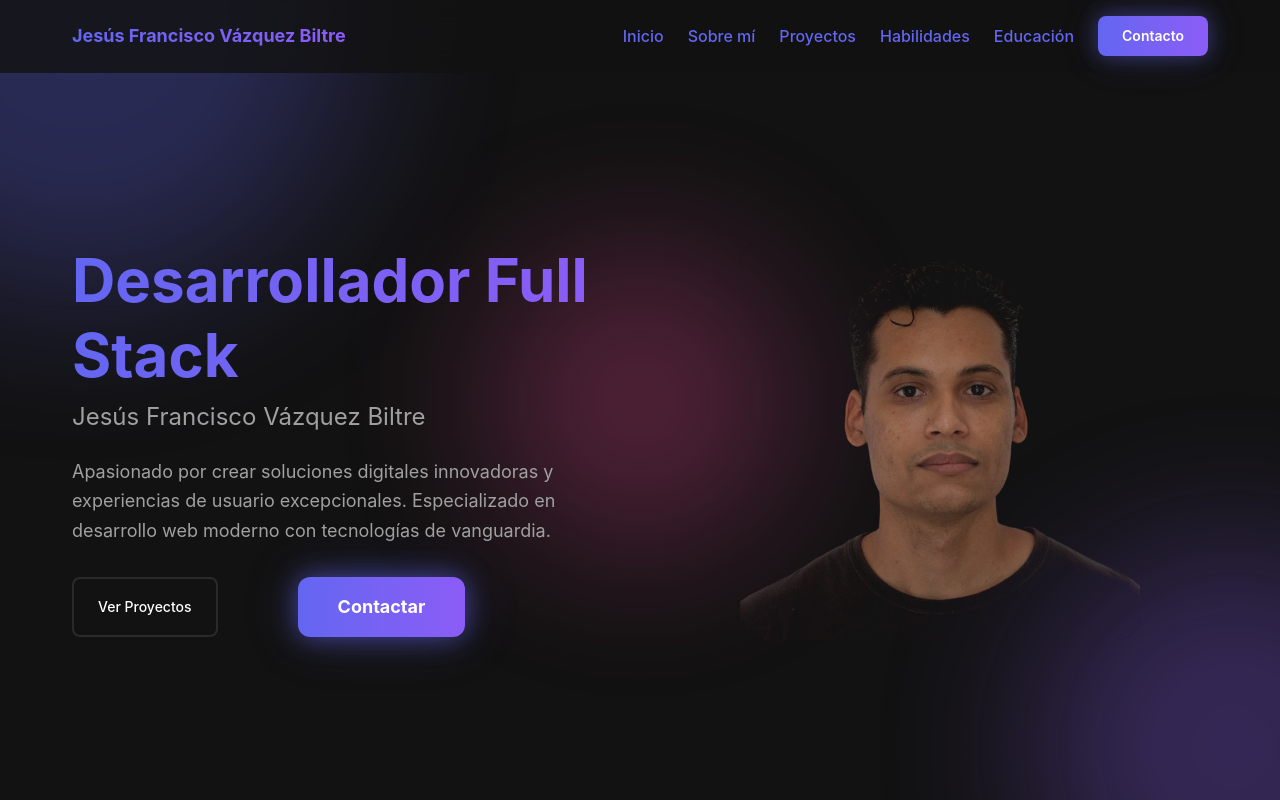
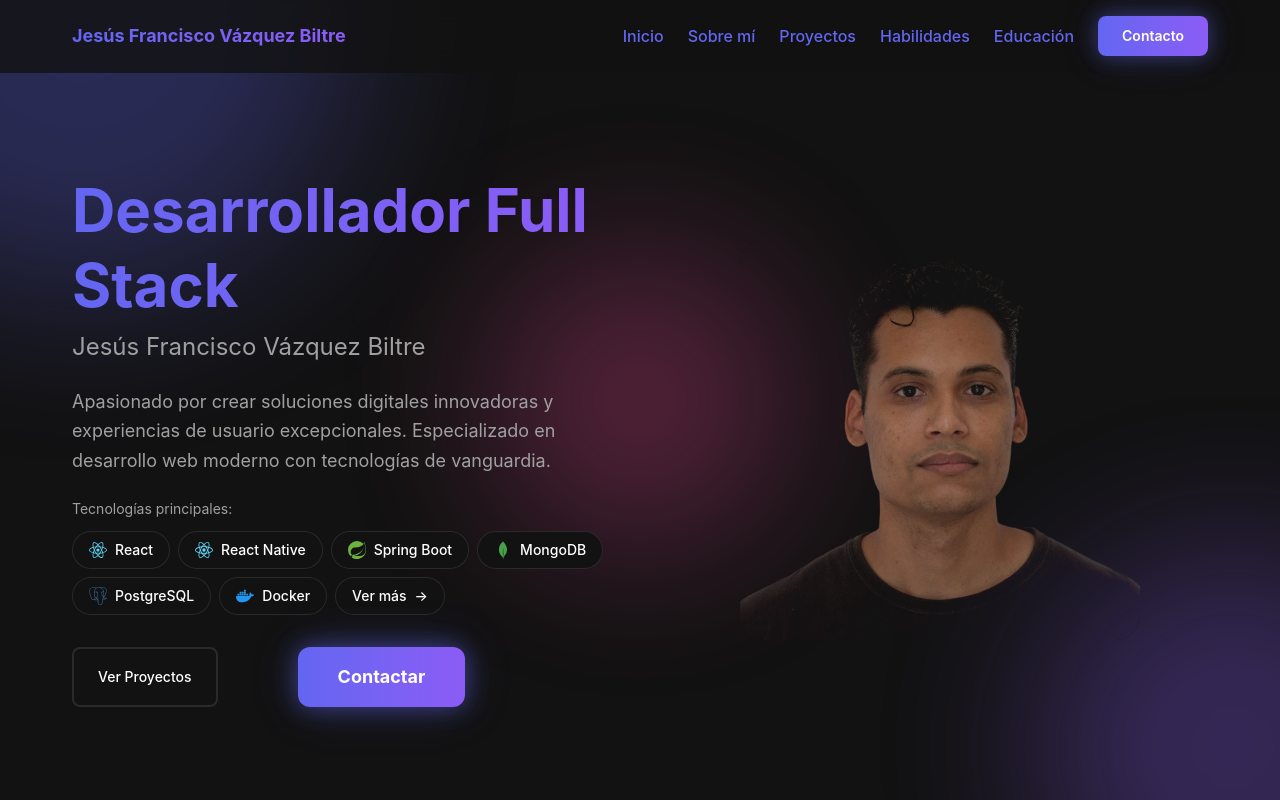
Before and after one commit to jesusfvb/portfolio, a React (Vite) app: page / in a window 1280 px wide. Shown: the top 800 px of the page. Built offline with nearby package versions, Linux system fonts and the light colour scheme.

Commit message:
refactor(hero): Introduce main tools section in Hero component with dynamic SkillBadge rendering for enhanced technology showcase

```diff
--- a/src/App.tsx
+++ b/src/App.tsx
@@ -12,7 +12,7 @@ function App() {
       <Header />
       <main className="w-full">
         <Hero />
-        <About />
+        {/* <About /> */}
         <Projects />
         <Skills />
         <Education />
--- a/src/presentation/components/sections/hero/Hero.tsx
+++ b/src/presentation/components/sections/hero/Hero.tsx
@@ -1,3 +1,6 @@
+import { getTechInfo } from "@/domain/constants/skills";
+import SkillBadge from "@/presentation/components/sections/skills/components/SkillBadge";
+
 // Imagen optimizada desde public
 const profileImage = "/images/foto_de_perfil.png";
 
@@ -8,6 +11,16 @@ const Hero = () => {
       element.scrollIntoView({ behavior: "smooth" });
     }
   };
+
+  // Herramientas principales que uso
+  const mainTools = [
+    "React",
+    "React Native",
+    "Spring Boot",
+    "MongoDB",
+    "PostgreSQL",
+    "Docker",
+  ];
 
   return (
     <section
@@ -36,11 +49,40 @@ const Hero = () => {
                 Jesús Francisco Vázquez Biltre
               </span>
             </h1>
-            <p className="text-lg text-[#a0a0a0] leading-relaxed mb-8 max-w-[600px]">
+            <p className="text-lg text-[#a0a0a0] leading-relaxed mb-6 max-w-[600px]">
               Apasionado por crear soluciones digitales innovadoras y
               experiencias de usuario excepcionales. Especializado en desarrollo
               web moderno con tecnologías de vanguardia.
             </p>
+
+            {/* Resumen de herramientas */}
+            <div className="mb-8">
+              <p className="text-sm text-[#a0a0a0] mb-3">Tecnologías principales:</p>
+              <div className="flex flex-wrap gap-2 items-center">
+                {mainTools.map((tool) => {
+                  const techInfo = getTechInfo(tool);
+                  if (techInfo) {
+                    return (
+                      <SkillBadge
+                        key={tool}
+                        icon={techInfo.icon}
+                        displayName={techInfo.displayName}
+                        url={techInfo.url}
+                      />
+                    );
+                  }
+                  return null;
+                })}
+                <button
+                  onClick={() => scrollToSection("skills")}
+                  className="group flex items-center gap-2 px-4 py-2 bg-[#121212] border border-[rgba(255,255,255,0.1)] rounded-full text-sm font-medium text-white transition-all duration-300 hover:bg-linear-to-r hover:from-[#6366f1] hover:to-[#8b5cf6] hover:border-transparent hover:text-white hover:-translate-y-0.5 hover:shadow-[0_5px_15px_rgba(99,102,241,0.3)] cursor-pointer"
+                >
+                  <span>Ver más</span>
+                  <span className="transition-transform duration-300 group-hover:translate-x-1">→</span>
+                </button>
+              </div>
+            </div>
+
             <div className="flex gap-6 md:gap-20 flex-wrap md:justify-start justify-center">
               <button
                 className="px-6 py-3 rounded-lg text-sm font-medium cursor-pointer transition-all duration-300 font-inherit bg-transparent text-white border-2 border-[rgba(255,255,255,0.1)] hover:bg-[#1a1a1a] hover:border-[#6366f1] w-full md:w-auto"
```
